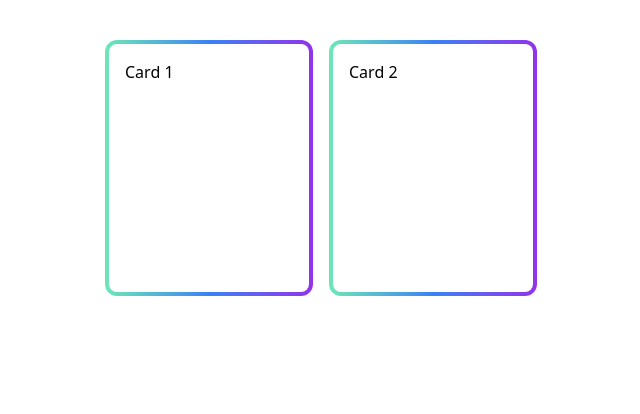
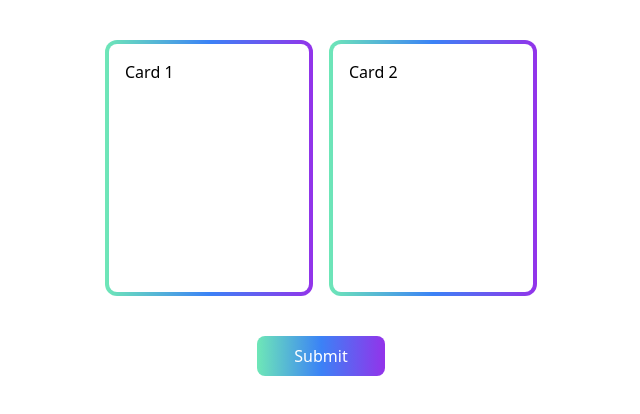
Before and after one commit to ovichowdhury/next-play, a Next.js app: page /common in a window 1280 px wide. Shown: the top 414 px of the page, without its empty margins (319-959 px from the left). Built offline with nearby package versions, Linux system fonts and the light colour scheme.

Commit message:
gradient button added

```diff
--- /dev/null
+++ b/components/common/GradButton.jsx
@@ -0,0 +1,12 @@
+export default function GradButton({ props, children }) {
+  return (
+    <>
+      <button
+        {...props}
+        className="rounded-lg w-32 h-10 text-white bg-gradient-to-r from-[#6EE7B7] via-[#3B82F6] to-[#9333EA] hover:cursor-pointer hover:scale-110 transition duration-300 hover:bg-gradient-to-l"
+      >
+        {children}
+      </button>
+    </>
+  );
+}
--- a/pages/common/index.jsx
+++ b/pages/common/index.jsx
@@ -1,3 +1,4 @@
+import GradButton from "@components/common/GradButton";
 import GradCard from "@components/common/GradCard";
 
 export default function Index() {
@@ -11,6 +12,9 @@ export default function Index() {
           <p>Card 2</p>
         </GradCard>
       </div>
+      <div className="flex justify-center m-10">
+        <GradButton>Submit</GradButton>
+      </div>
     </>
   );
 }
```
